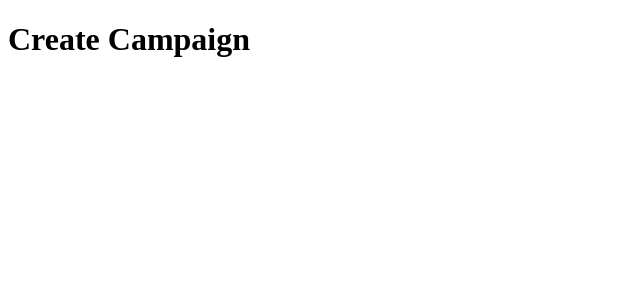
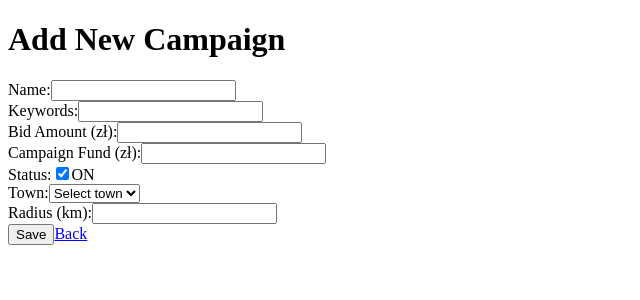
Before and after one commit to MartynaJarosz/futurum_task, a React (Create React App) app: page /campaign/create in a window 1280 px wide. Shown: the top 300 px of the page, without its empty margins (0-640 px from the left). Built offline with nearby package versions, Linux system fonts and the light colour scheme.

Commit message:
Adding Campaign Creation

```diff
--- a/db.json
+++ b/db.json
@@ -1,24 +1,14 @@
 {
-    "campaign":[
-        {
-            "id": 1,
-            "name": "camp1",
-            "keywords": ["key1", "key2"],
-            "bid": 10,
-            "fund": 100,
-            "status": "ON",
-            "town": "Krakow",
-            "radius": 10
-        },
-        {
-            "id": 2,
-            "name": "camp2",
-            "keywords": ["key2", "key3"],
-            "bid": 1,
-            "fund": 500,
-            "status": "OFF",
-            "town": "Warsaw",
-            "radius": 15
-        }
-    ]
+  "campaign": [
+    {
+      "id": "898f",
+      "name": "camp1",
+      "keywords": "key1, key2",
+      "bid": "1",
+      "fund": "2000",
+      "status": false,
+      "town": "Warsaw",
+      "radius": "20"
+    }
+  ]
 }
--- a/src/CampaignList.js
+++ b/src/CampaignList.js
@@ -24,7 +24,7 @@ export default function CampaignList(){
                 <div className="campaign-card" key={c.id}>
                     <p><strong>Name:</strong> {c.name}</p>
                     <p><strong>Keywords:</strong> {c.keywords}</p>
-                    <p><strong>Status:</strong> {c.status}</p>
+                    <p><strong>Status:</strong> {c.status ? 'ON' : 'OFF'}</p>
                     <p><strong>Town:</strong> {c.town}</p>
 
                     <div>
--- a/src/CreateCampaign.js
+++ b/src/CreateCampaign.js
@@ -1,7 +1,84 @@
+import { useState } from "react";
+import { Link, useNavigate } from "react-router-dom";
+
 export default function CreateCampaign(){
+    const [formData, setFormData] = useState({
+        name: '',
+        keywords: '',
+        bid: '',
+        fund: '',
+        status: true,
+        town: '',
+        radius: ''
+    });
+    const [validation, setValidation] = useState(false);
+    const navigate = useNavigate();
+    const handleChange=(e)=>{
+        const {name, value, type, checked}=e.target;
+        const val = type === 'checkbox' ? checked : value;
+        setFormData(prev=>({...prev, [name]: val}));
+  };
+  const handleSubmit=(e)=>{
+    e.preventDefault();
+    const campaignData= formData;
+    console.log(campaignData);
+
+    fetch("http://localhost:8000/campaign", {
+        method:'POST',
+        headers:{
+            "content-type":"application/json"
+        },
+        body: JSON.stringify(campaignData)
+    })
+    .then((res)=>{
+        alert("New Campaign added successfully")
+    })
+    .catch((err)=>console.log(err.message))
+    navigate("/");
+  }
     return(
         <div className="container">
-            <h1>Create Campaign</h1>
+            <h1>Add New Campaign</h1>
+            <form onSubmit={handleSubmit}>
+                <label>Name:</label>
+                <input type="text" id="name" name="name" required onChange={handleChange}/><br></br>
+                {formData.name.length===0 && validation && <p className="errorMsg">Enter campaign name</p>}
+
+                <label>Keywords:</label>
+                <input type="text" id="keywords" name="keywords" required onChange={handleChange}/><br></br>
+                {formData.keywords.length===0 && validation && <p className="errorMsg">Enter keywords</p>}
+
+                <label>Bid Amount (zł):</label>
+                <input type="number" id="bid" name="bid" step="0.01" min="0.01" required onChange={handleChange}/><br></br>
+                {formData.bid.length===0 && validation && <p className="errorMsg">Enter bid amount</p>}
+
+                <label>Campaign Fund (zł):</label>
+                <input type="number" id="fund" name="fund" min="1" required onChange={handleChange}/><br></br>
+                {formData.fund.length===0 && validation && <p className="errorMsg">Enter campaign fund</p>}
+
+                <label>Status:</label>
+                <input type="checkbox" id="status" name="status" onChange={handleChange} checked={formData.status}/>{formData.status ? 'ON' : 'OFF'}<br></br>
+
+                <label>Town:</label>
+                <select id="town" name="town" required onChange={handleChange}>
+                    <option value="select">Select town</option>
+                    <option value="Krakow">Krakow</option>
+                    <option value="Warsaw">Warsaw</option>
+                    <option value="Wroclaw">Wroclaw</option>
+                    <option value="Gdansk">Gdansk</option>
+                </select><br></br>
+                {formData.town.length===0 && validation && <p className="errorMsg">Choose town from the list</p>}
+
+                <label>Radius (km):</label>
+                <input type="number" id="radius" name="radius" step="0.1" min="0" required onChange={handleChange}/><br></br>
+                {formData.radius.length===0 && validation && <p className="errorMsg">Enter campaign radius</p>}
+
+                <div>
+                    <button className="btn btn-save" onMouseDown={()=>setValidation(true)}>Save</button>
+                    <Link to="/" className="btn btn-back">Back</Link>
+                </div>
+
+            </form>
         </div>
     )
 }
```
